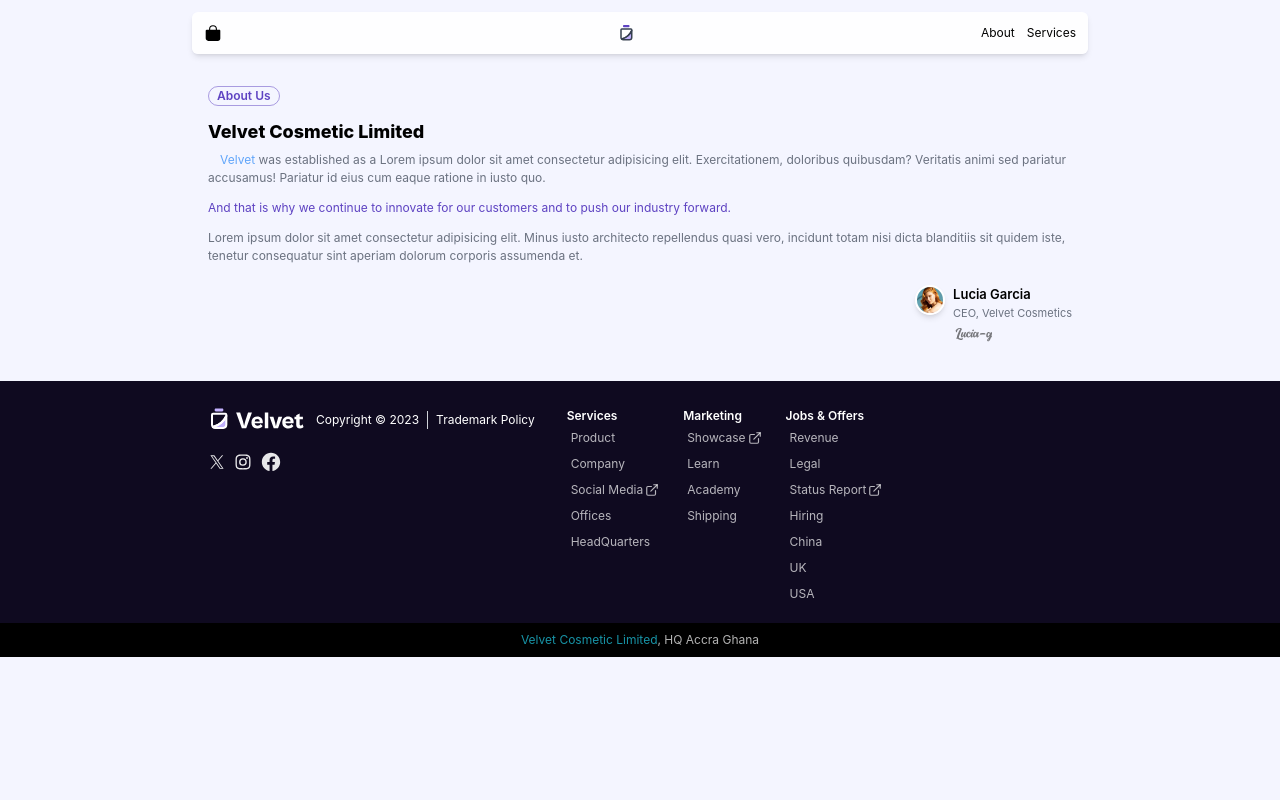
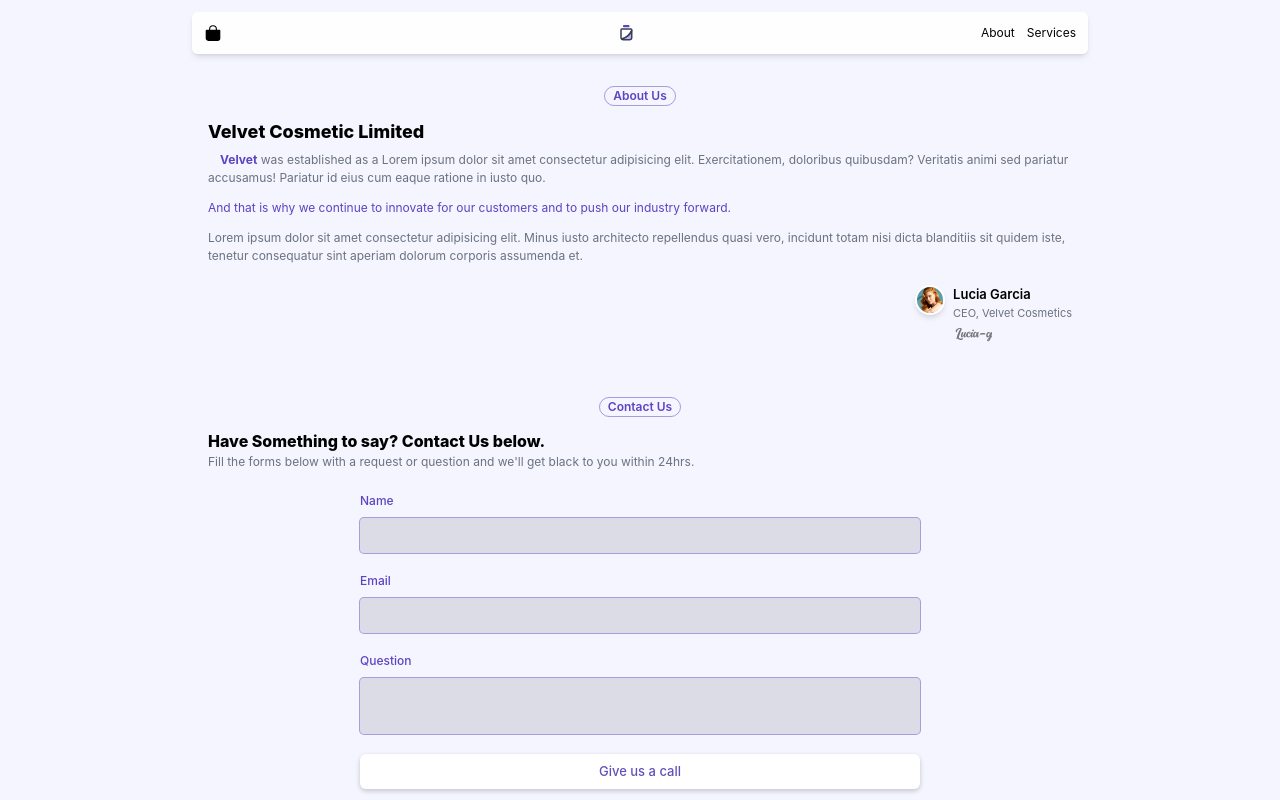
Before and after one commit to ben-dev10/velvet, a React (Vite) app: page /#/about in a window 1280 px wide. Shown: the top 800 px of the page. Built offline with nearby package versions, Linux system fonts and the light colour scheme.

Commit message:
feat: updated About page + other minor updates

```diff
--- a/src/components/Footer.jsx
+++ b/src/components/Footer.jsx
@@ -137,8 +137,8 @@ function FooterMini() {
   return (
     <div className="container-4xl px-4 py-2">
       <p className="text-center opacity-70">
-        <span className="text-cyan-400">Velvet Cosmetic Limited</span>, HQ Accra
-        Ghana
+        <span className="text-[#A18AFB]">Velvet Cosmetic Limited</span>, HQ
+        Accra Ghana
       </p>
     </div>
   );
--- a/src/components/Main.jsx
+++ b/src/components/Main.jsx
@@ -5,6 +5,7 @@ import {
   BringToFront,
   Mail,
   Network,
+  ChevronRight,
 } from "lucide-react";
 import Carousel from "./ui/carousel/carousel";
 import womanImg from "../assets/cosmetics/woman-cosmetic.png";
@@ -17,25 +18,58 @@ import rauch from "../assets/avatars/rauch.png";
 import lee from "../assets/avatars/lee.png";
 import simon from "../assets/avatars/simon.png";
 import steven from "../assets/avatars/steven.png";
+import BadgeUI from "./ui/BadgeUI";
 
 import { motion } from "framer-motion";
+
+const slideInVariant1 = {
+  initial: { y: -10, opacity: 0 },
+  final: {
+    y: 0,
+    opacity: 1,
+    transition: {
+      type: "spring",
+    },
+  },
+};
+
+const slideInVariant2 = {
+  initial: { y: -10, opacity: 0 },
+  final: {
+    y: 0,
+    opacity: 1,
+    transition: {
+      type: "spring",
+      delay: 0.5,
+      ease: "easeInOut",
+    },
+  },
+};
 
 function Hero() {
   return (
     <div className="p-4 px-6 flex flex-col md:flex-row gap-3 mb-5">
       <div className="hero-texts my-3 order-1 md:order-none md:self-center">
-        <motion.div
-          initial={{ y: -10, opacity: 0 }}
-          animate={{ y: 0, opacity: 1 }}
-          transition={{ type: "spring" }}
-        >
-          <p className="italic text-accent">best products for skin care</p>
-          <h1 className="h1">Velvet Cosmetics Limited</h1>
-          <p className="md:pr-8">
+        <div>
+          <p className="italic text-accent font-sans">best products for skin care</p>
+          <motion.h1
+            className="h1"
+            variants={slideInVariant1}
+            initial="initial"
+            animate="final"
+          >
+            Velvet Cosmetics Limited
+          </motion.h1>
+          <motion.p
+            className="md:pr-8"
+            variants={slideInVariant2}
+            initial="initial"
+            animate="final"
+          >
             We produce and sell an array of award-winning cosmetics for hair and
             skin.
-          </p>
-        </motion.div>
+          </motion.p>
+        </div>
         <div className="mt-4">
           <a href="#" className="">
             <button className="flex items-center px-3 py-[6px] rounded-full bg-accent text-white active:scale-[0.9] duration-300 hover:bg-[hsl(253,51%,45%)]">
@@ -55,10 +89,17 @@ function Hero() {
 function BrandsRow() {
   return (
     <div className="brands bg-black font-semibold text-[16px]">
-      <div className="wrapper container-4xl flex justify-around p-4 py-10 text-white">
-        <p className="">Rexona</p>
-        <p className="">Nivea</p>
-        <p className="">Dodo</p>
+      <div className="wrapper container-4xl p-4 pb-12 pt-5 text-white">
+        <div className="my-2 flex justify-around mb-6">
+          <BadgeUI text="Our Partners" accent="accent-dark">
+            <ChevronRight size={14} className="ml-[2px]" />
+          </BadgeUI>
+        </div>
+        <div className="flex justify-around">
+          <p className="">Rexona</p>
+          <p className="">Nivea</p>
+          <p className="">Dodo</p>
+        </div>
       </div>
     </div>
   );
@@ -149,7 +190,7 @@ function Catalogue() {
   return (
     <div className="catalogue flex flex-col items-center px-4 my-[25px] mb-[50px]">
       <h2 className="h2 mb-3">Our Catalogue</h2>
-      <div className="flex gap-4 max-w-full overflow-y-auto">
+      <div className="flex gap-4 max-w-full overflow-y-auto" data-aos="fade-up">
         <Card
           imgUrl={cosmetic1}
           productName="Velvet Crisp"
--- /dev/null
+++ b/src/components/about-page/AboutContact.jsx
@@ -0,0 +1,22 @@
+import BadgeUI from "../ui/BadgeUI";
+import FormUI from "../ui/FormUI";
+
+export default function Contact() {
+  return (
+    <div className="about-hero wrapper p-4 container-4xl">
+      <div className="flex justify-center">
+        <BadgeUI text="Contact Us" accent="accent" />
+      </div>
+      <div className="my-3">
+        <h3 className="h4">Have Something to say? Contact Us below. </h3>
+        <p className="text-gray-500">
+          Fill the forms below with a request or question and we&apos;ll get
+          black to you within 24hrs.{" "}
+        </p>
+      </div>
+      <div className="flex justify-center">
+        <FormUI />
+      </div>
+    </div>
+  );
+}
--- a/src/components/about-page/AboutHero.jsx
+++ b/src/components/about-page/AboutHero.jsx
@@ -1,25 +1,20 @@
 import lucia from "../../assets/cosmetics/natural-beauty.png";
 import signature from "../../assets/signature.svg";
-
-// eslint-disable-next-line react/prop-types
-function BadgeUI({ text }) {
-  return (
-    <div className="badge-ui px-2 rounded-full border border-accent/50 max-w-max text-accent font-semibold">
-      {text}
-    </div>
-  );
-}
+import BadgeUI from "../ui/BadgeUI";
 
 export default function AboutHero() {
   return (
     <div className="about-hero wrapper p-4 container-4xl">
-      <BadgeUI text="About Us" />
+      <div className="flex justify-center">
+        <BadgeUI text="About Us" accent="accent" />
+      </div>
+      <div data-aos="fade-in">
         <h3 className="h3 mt-3 mb-[6px]">Velvet Cosmetic Limited</h3>
         <p className="text-gray-500">
-        <span className="text-blue-400 ml-3">Velvet</span> was established as a
-        Lorem ipsum dolor sit amet consectetur adipisicing elit. Exercitationem,
-        doloribus quibusdam? Veritatis animi sed pariatur accusamus! Pariatur id
-        eius cum eaque ratione in iusto quo.
+          <span className="text-accent font-bold ml-3">Velvet</span> was
+          established as a Lorem ipsum dolor sit amet consectetur adipisicing
+          elit. Exercitationem, doloribus quibusdam? Veritatis animi sed
+          pariatur accusamus! Pariatur id eius cum eaque ratione in iusto quo.
         </p>
         <p className="text-accent my-3">
           And that is why we continue to innovate for our customers and to push
@@ -27,10 +22,11 @@ export default function AboutHero() {
         </p>
         <p className="text-gray-500 mt-3">
           Lorem ipsum dolor sit amet consectetur adipisicing elit. Minus iusto
-        architecto repellendus quasi vero, incidunt totam nisi dicta blanditiis
-        sit quidem iste, tenetur consequatur sint aperiam dolorum corporis
-        assumenda et.
+          architecto repellendus quasi vero, incidunt totam nisi dicta
+          blanditiis sit quidem iste, tenetur consequatur sint aperiam dolorum
+          corporis assumenda et.
         </p>
+      </div>
 
       <div className="profile my-5 flex justify-end">
         <div>
--- /dev/null
+++ b/src/components/ui/BadgeUI.jsx
@@ -0,0 +1,17 @@
+// eslint-disable-next-line react/prop-types
+export default function BadgeUI({ text, accent, size = 12, children }) {
+  const accentVariants = {
+    accent: "border-accent/50 text-accent",
+    "accent-dark": "border-accent/70 text-[#A18AFB]",
+    white: "border-white/50 text-white",
+  };
+
+  return (
+    <div
+      className={`badge-ui px-2 flex items-center rounded-full border text-[${size}px] max-w-max font-semibold ${accentVariants[accent]}`}
+    >
+      {text}
+      {children}
+    </div>
+  );
+}
--- /dev/null
+++ b/src/components/ui/FormUI.jsx
@@ -0,0 +1,128 @@
+import * as Form from "@radix-ui/react-form";
+import { styled } from "@stitches/react";
+import { blackA, violet, mauve } from "@radix-ui/colors";
+
+const FormUI = () => (
+  <FormRoot
+    className="w-full px-5 md:max-w-[600px]"
+    onSubmit={(e) => {
+      e.preventDefault();
+      alert("Thanks for submitting the form!");
+    }}
+  >
+    <FormField name="Name">
+      <Flex css={{ alignItems: "baseline", justifyContent: "space-between" }}>
+        <FormLabel>Name</FormLabel>
+        <FormMessage match="valueMissing">Please enter your email</FormMessage>
+        <FormMessage match="typeMismatch">
+          Please provide a valid email
+        </FormMessage>
+      </Flex>
+      <Form.Control asChild>
+        <Input type="text" required />
+      </Form.Control>
+    </FormField>
+
+    <FormField name="email">
+      <Flex css={{ alignItems: "baseline", justifyContent: "space-between" }}>
+        <FormLabel>Email</FormLabel>
+        <FormMessage match="valueMissing">Please enter your email</FormMessage>
+        <FormMessage match="typeMismatch">
+          Please provide a valid email
+        </FormMessage>
+      </Flex>
+      <Form.Control asChild>
+        <Input type="email" required />
+      </Form.Control>
+    </FormField>
+
+    <FormField name="question">
+      <Flex css={{ alignItems: "baseline", justifyContent: "space-between" }}>
+        <FormLabel>Question</FormLabel>
+      </Flex>
+      <Form.Control asChild>
+        <Textarea />
+      </Form.Control>
+    </FormField>
+    <Form.Submit asChild>
+      <Button css={{ marginTop: 10 }}>Give us a call</Button>
+    </Form.Submit>
+  </FormRoot>
+);
+
+const FormRoot = styled(Form.Root, {});
+
+const FormField = styled(Form.Field, {
+  display: "grid",
+  marginBottom: 10,
+});
+
+const FormLabel = styled(Form.Label, {
+  fontSize: 12,
+  fontWeight: 500,
+  lineHeight: "35px",
+  color: "var(--accent)",
+});
+
+const FormMessage = styled(Form.Message, {
+  fontSize: 12,
+  color: "#dc2626",
+  opacity: 0.8,
+});
+
+const Flex = styled("div", { display: "flex" });
+
+const inputStyles = {
+  all: "unset",
+  boxSizing: "border-box",
+  width: "100%",
+  display: "inline-flex",
+  alignItems: "center",
+  justifyContent: "center",
+  borderRadius: 4,
+  outline: "0px",
+  fontSize: 12,
+  color: "#1D0281",
+  backgroundColor: blackA.blackA2,
+  boxShadow: "0 0 0 1px rgba(94,67,194,.5)",
+  "&:hover": { boxShadow: `0 0 0 1px rgba(94,67,194,.9)` },
+  "&:focus": { boxShadow: `0 0 0 2.5px rgba(94,67,194,.4)` },
+  "&::selection": { backgroundColor: "rgba(94,67,194,.8)", color: "white" },
+};
+
+const Input = styled("input", {
+  ...inputStyles,
+  height: 35,
+  lineHeight: 1,
+  padding: "0 10px",
+});
+
+const Textarea = styled("textarea", {
+  ...inputStyles,
+  resize: "none",
+  padding: 10,
+});
+
+const Button = styled("button", {
+  all: "unset",
+  boxSizing: "border-box",
+  display: "inline-flex",
+  alignItems: "center",
+  justifyContent: "center",
+  borderRadius: 6,
+  cursor: "pointer",
+  padding: "0 15px",
+  fontSize: 13,
+  lineHeight: 1,
+  fontWeight: 500,
+  height: 35,
+  width: "100%",
+
+  backgroundColor: "white",
+  color: violet.violet11,
+  boxShadow: `0 2px 5px ${blackA.blackA4}`,
+  "&:hover": { backgroundColor: mauve.mauve3 },
+  "&:focus": { boxShadow: `0 0 0 2px rgba(94,67,194,.5)` },
+});
+
+export default FormUI;
--- a/src/routes/About.jsx
+++ b/src/routes/About.jsx
@@ -1,9 +1,11 @@
 import AboutHero from "../components/about-page/AboutHero";
+import AboutContact from "../components/about-page/AboutContact";
 
 export default function About() {
   return (
-    <div className="about-page">
+    <div className="about-page pb-10">
       <AboutHero />
+      <AboutContact />
     </div>
   );
 }
```
Also changed, not shown: 1 other file (tests, documents, lock files or other folders). Lines whose indentation alone changed are shown as unchanged.
